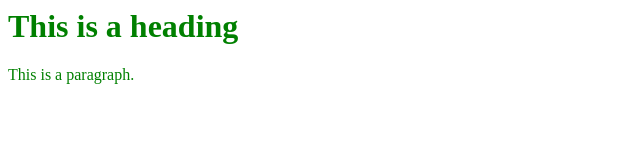
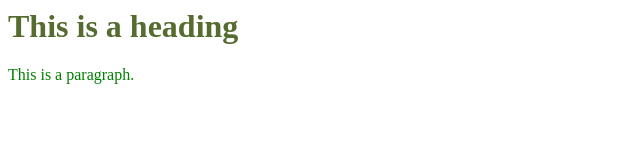
Before and after one commit to xli472OPS445/CSP451, a plain HTML site: page Checkpoint3/conflict-resolution/index.html in a window 1280 px wide. Shown: the whole page, without its empty margins (0-640 px from the left). Drawn offline with Linux system fonts and the light colour scheme.

Commit message:
Update index.html
modifies style colour in index.html to darkolivegreen

```diff
--- a/Checkpoint3/conflict-resolution/index.html
+++ b/Checkpoint3/conflict-resolution/index.html
@@ -1,2 +1,2 @@
-<h1 style="color:green;">This is a heading</h1>
+<h1 style="color:darkolivegreen;">This is a heading</h1>
 <p style="color:green;">This is a paragraph.</p>
```
